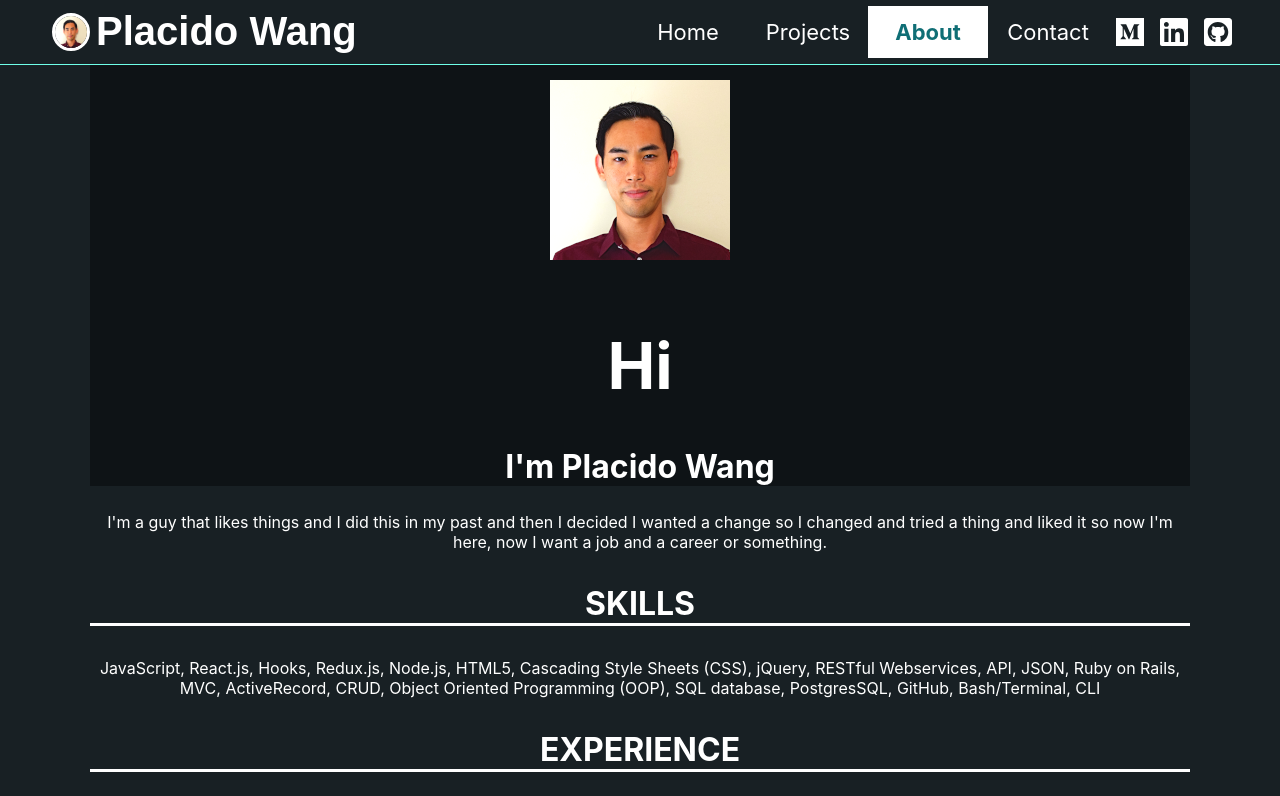
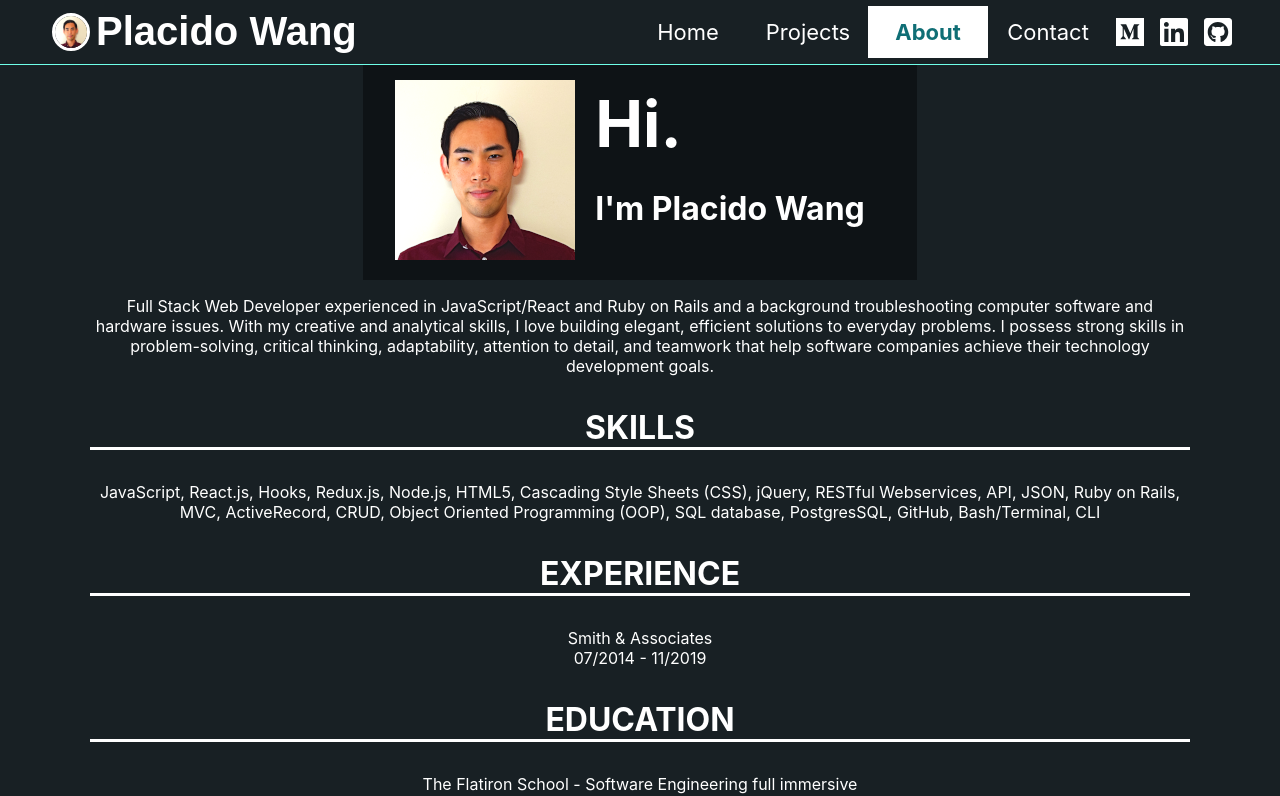
Before and after one commit to placidowang/placido-wang-portfolio, a React (Create React App) app: page /about in a window 1280 px wide. Shown: the top 796 px of the page. Built offline with nearby package versions, Linux system fonts and the light colour scheme.

Commit message:
Adjusting About page

```diff
--- a/src/containers/About.css
+++ b/src/containers/About.css
@@ -8,9 +8,13 @@
 
 .about-hero {
   margin: auto;
-  /* padding: 1em 0em; */
+  padding: 0em 2em;
   background: rgba(0,0,0,0.4);
-  width: 100%;
+  /* width: 100%; */
+}
+
+.about-hero h1 {
+  margin: 0px;
 }
 
 .about-hero h2 {
@@ -33,3 +37,16 @@ h3.section {
 .date {
   margin: 0px;
 }
+
+@media (min-width: 720px) {
+  .about-hero {
+    display: inline-flex;
+    align-items: center;
+    justify-content: center;
+  }
+
+  .about-hero-text {
+    text-align: left;
+    padding: 0px 20px;
+  }
+}
--- a/src/containers/About.js
+++ b/src/containers/About.js
@@ -7,11 +7,13 @@ const About = () => <div className="App-main about">
 
   <div className='about-hero' >
     <img className='about-portrait' src={portrait} />
-    <h1>Hi</h1>
-    <h2>I'm Placido Wang</h2>
+    <div className='about-hero-text'>
+      <h1>Hi.</h1>
+      <h2>I'm Placido Wang</h2>
+    </div>
     {/* <h3>And I'm an engineer.</h3> */}
   </div>
-  <p>I'm a guy that likes things and I did this in my past and then I decided I wanted a change so I changed and tried a thing and liked it so now I'm here, now I want a job and a career or something.</p>
+  <p>Full Stack Web Developer experienced in JavaScript/React and Ruby on Rails and a background troubleshooting computer software and hardware issues. With my creative and analytical skills, I love building elegant, efficient solutions to everyday problems. I possess strong skills in problem-solving, critical thinking, adaptability, attention to detail, and teamwork that help software companies achieve their technology development goals.</p>
   {/* <p>My dad told me when I was four years old, I touched a computer mouse for the first time and started drawing in MS Paint.</p>
   <p>He saw how quickly I started using something I'd never used before, and I was using it to express myself through a technological tool.</p>
   <p>He saw how quickly I understood how to use this technological tool for my own expression.</p>
```
